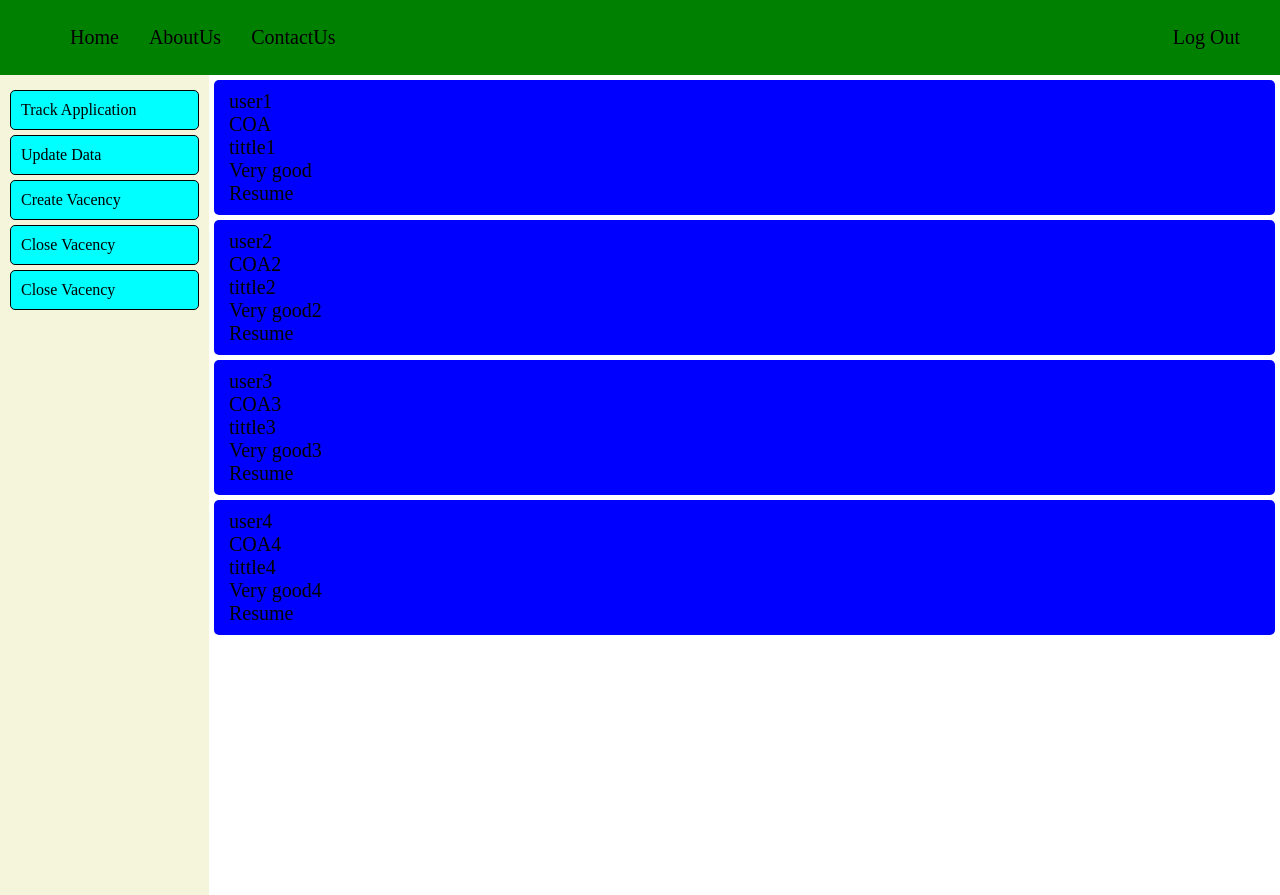
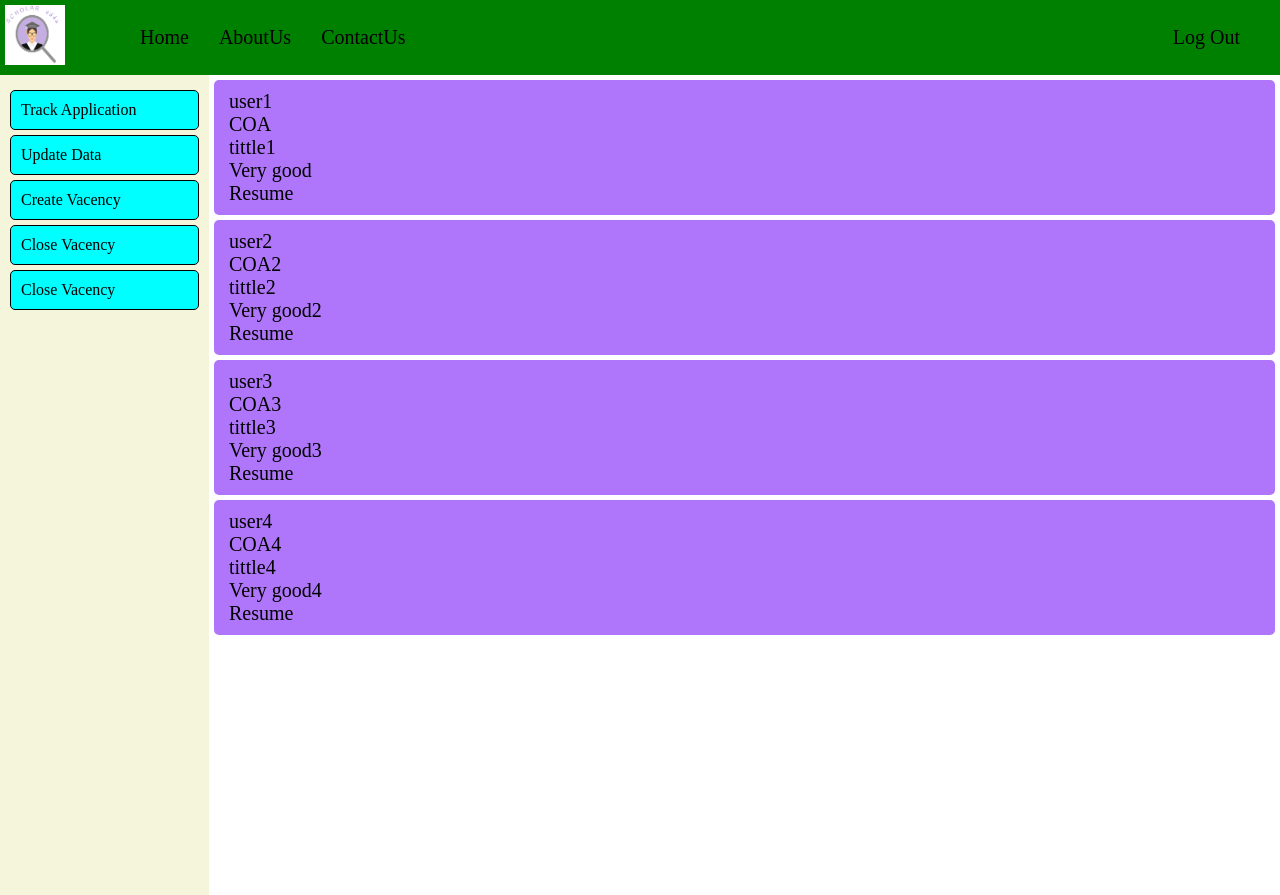
Before and after one commit to mdsadik13/Sih_Demo, a website: page template/dashboardCollege.html in a window 1280 px wide. Drawn offline with Linux system fonts and the light colour scheme.

Commit message:
minor change

```diff
--- a/template/dashboardCollege.css
+++ b/template/dashboardCollege.css
@@ -26,6 +26,9 @@ body{
 .logout{
       position: fixed;
       right: 40px;
+      list-style: none;
+      text-decoration: none;
+      color: black;
 }
 
 .container{
@@ -38,6 +41,11 @@ body{
       padding: 10px;
       width: 15vw;
       height: 100vh;
+}
+.navbar img{
+      width: 60px;
+      height: 60px;
+      padding: 5px;
 }
 .section{
       border: 1px solid black;
@@ -55,7 +63,7 @@ body{
 
 .application{
       /* border: 2px solid black; */
-      background-color: blue;
+      background-color: #AF75FA;
       /* height: 100px; */
       width: 100;
       padding: 10px;
--- a/template/dashboardCollege.html
+++ b/template/dashboardCollege.html
@@ -9,11 +9,13 @@
 </head>
 <body>
       <div class="navbar">
+
+            <img src="img/Logo.png" alt="">
             <ul>
                   <li><a>Home</a></li>
                   <li><a>AboutUs</a></li>
                   <li><a>ContactUs</a></li>
-                  <li><a class="logout">Log Out</a></li>
+                  <li><a href="/"class="logout">Log Out</a></li>
             </ul>
       </div>
       <div class="container">
```
Also changed, not shown: template/img/Logo.png (added).
